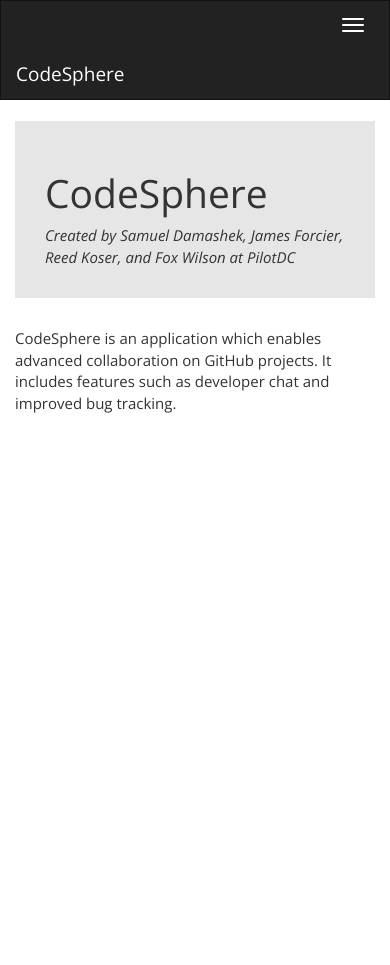
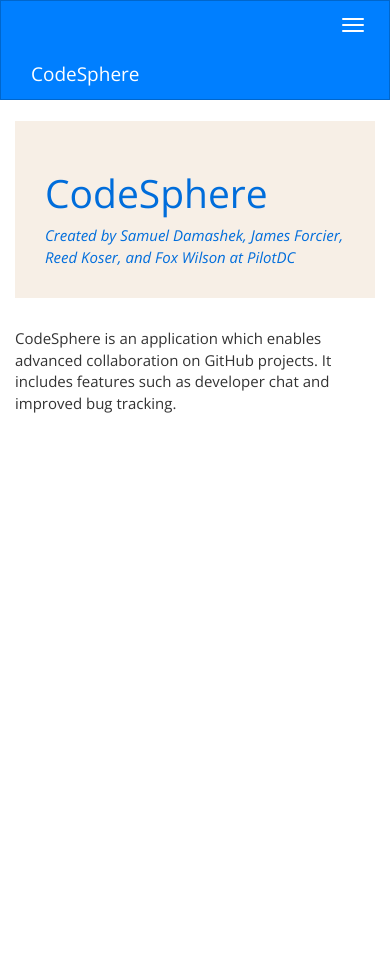
Before and after one commit to tjcsl/codesphere, a Flask app: page /about/ in a window 390 px wide. Run offline with Flask 2, Linux system fonts and the light colour scheme; parts of the project's set-up code (start-up, migrations or seed data) failed here and were passed over.

Commit message:
Responsiveness

```diff
--- a/project/templates/base.html
+++ b/project/templates/base.html
@@ -10,6 +10,10 @@
         	html,body,.container{
         		height: 100%;
         	}
+        	.jumbotron{
+        		color: #006ddb;
+        		background-color: #F7EFE6;
+        	}
         </style>
         {% block head %}{% endblock %}
     </head>
--- a/project/templates/navbar.html
+++ b/project/templates/navbar.html
@@ -11,16 +11,17 @@
     {% endblock %}
 {% endblock %}
 {% block body %}
-        <div class="navbar navbar-default" role="navigation">
+        <div class="navbar navbar-inverse" role="navigation" style="z-index:1000;">
+            <div class="container">
                 <div class="navbar-header">
-                    <a data-target=".nav-collapse" data-toggle="collapse" class="navbar-toggle btn btn-navbar">
+                    <a data-target="#navcollapse" data-toggle="collapse" class="navbar-toggle btn btn-navbar">
                         <span class="icon-bar"></span>
                         <span class="icon-bar"></span>
                         <span class="icon-bar"></span>
                     </a>
                 </div>
                 <a class="navbar-brand" href="/">CodeSphere</a>
-                <div class="navbar-collapse collapse">
+                <div class="navbar-collapse collapse" id="navcollapse">
                     <ul class="nav navbar-nav">
                         {% for path, page_id, display_text, display_condition in navbar %}
                             {% if display_condition %}
@@ -39,6 +40,7 @@
                         {% endif %}
                     </ul>
                 </div>
+            </div>
         </div>
         <div class="container">
             <div id="alerts-container">
```
